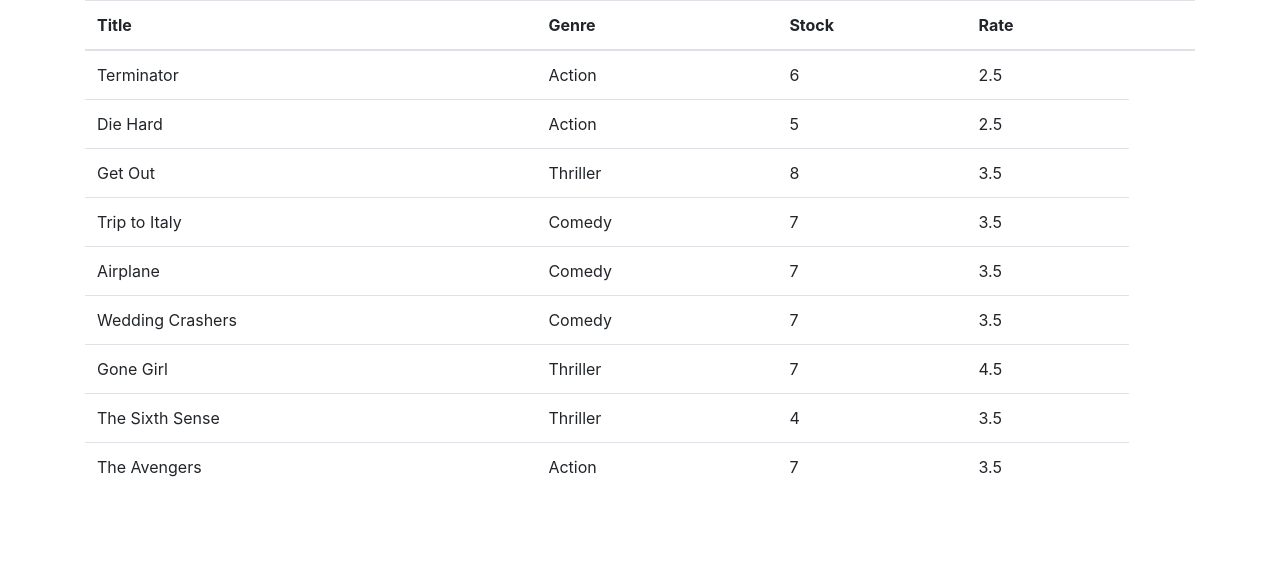
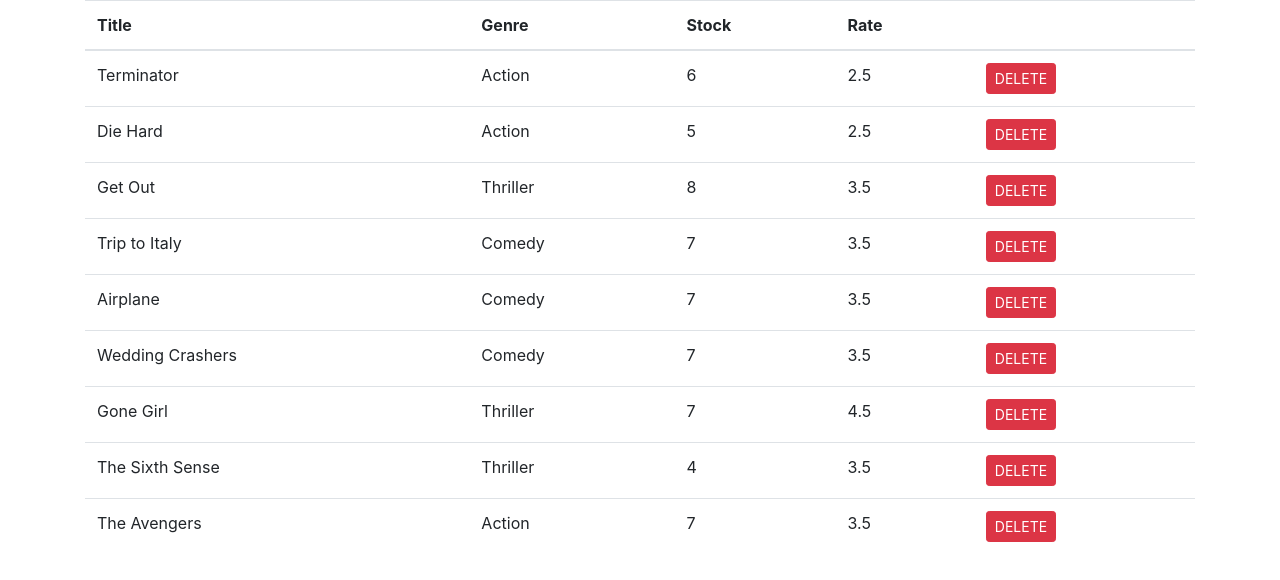
Before and after one commit to H3li0/vidly-project, a React (Create React App) app: page / in a window 1280 px wide. Shown: the top 580 px of the page. Built offline with nearby package versions, Linux system fonts and the light colour scheme.

Commit message:
Included DELETE button in the UI (table) of movies component

```diff
--- a/src/components/movies.jsx
+++ b/src/components/movies.jsx
@@ -25,6 +25,9 @@
                 <td>{movie.genre.name}</td>
                 <td>{movie.numberInStock}</td>
                 <td>{movie.dailyRentalRate}</td>
+                <td>
+                  <button className="btn btn-danger btn-sm">DELETE</button>
+                </td>
               </tr>
             ))}
           </tbody>
```
